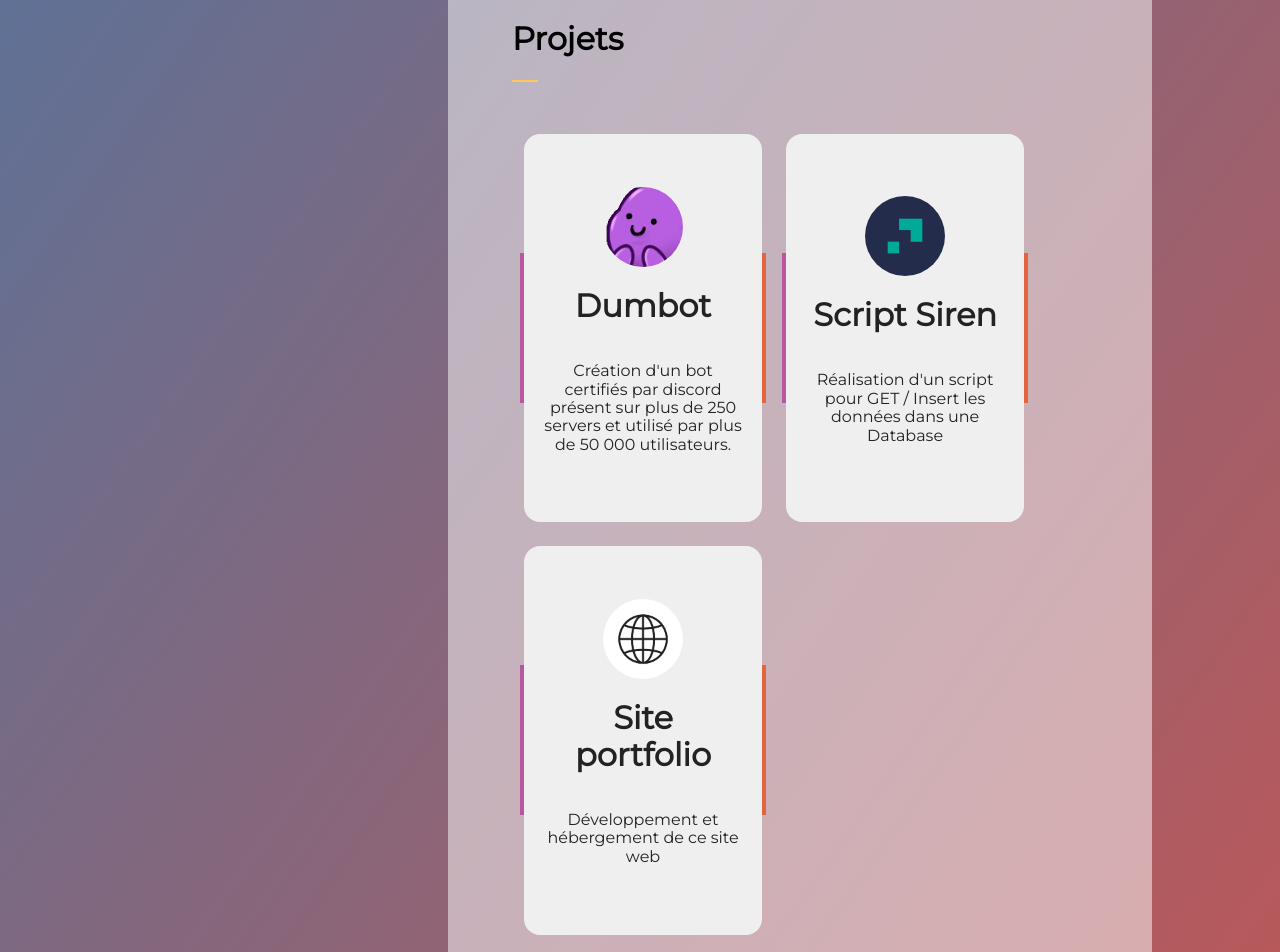
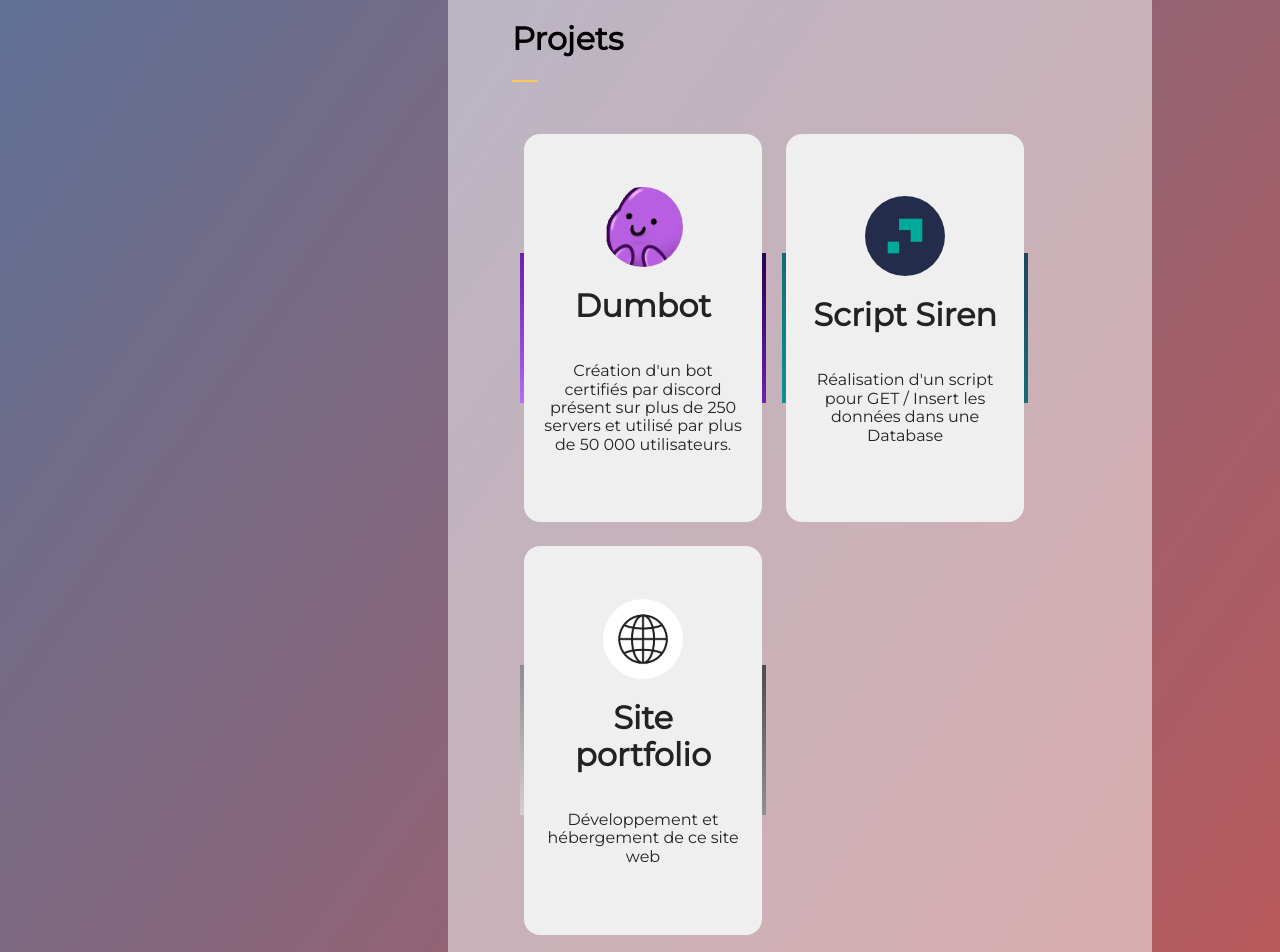
Before and after one commit to AntoninMart/website, a plain HTML site: page index.html in a window 1280 px wide. Shown: the part 2360-3312 px from the top of the page. Drawn offline with nearby package versions, Linux system fonts and the light colour scheme.

Commit message:
change bordure animation project

```diff
--- a/index.html
+++ b/index.html
@@ -95,10 +95,6 @@
                         <h4>Date de naissance : </h4>
                         <p> 16 / 10 / 2002</p>
                     </div>
-                    <div class="info">
-                        <h4>Email : </h4>
-                        <p> antonin5151@gmail.com</p>
-                    </div>
               </div>
         </div>
     </section>
@@ -142,23 +138,23 @@
             <div class="flex-container">
                 <div class="boxanim one">
                     <img src="images/3x.png" class="image-ine" alt="">
-                    <h1>Dumbot</h1>
-                    <p>
+                    <h1 class = "text_boxanim">Dumbot</h1>
+                    <p class = "text_boxanim">
                         Création d'un bot certifiés par discord
                         présent sur plus de 250 servers et utilisé par plus de 50 000 utilisateurs.
                     </p>
                 </div>
-                <div class="boxanim two">
+                <div class="boxanim2">
                     <img src="images/inetum.png" class="image-ine" alt="">
-                    <h1>Script Siren</h1>
-                    <p>
+                    <h1 class = "text_boxanim">Script Siren</h1>
+                    <p class = "text_boxanim">
                         Réalisation d'un script pour GET / Insert les données dans une Database
                     </p>
                 </div>
-                <div class="boxanim three">
+                <div class="boxanim3">
                     <img src="images/Site_logo.png" class="image-ine" alt="">
-                    <h1>Site portfolio</h1>
-                    <p>
+                    <h1 class = "text_boxanim">Site portfolio</h1>
+                    <p class = "text_boxanim">
                         Développement et hébergement de ce site web
                     </p>
                 </div>
--- a/style.css
+++ b/style.css
@@ -337,7 +337,7 @@ content:'';
 position: absolute;
 width: 150px;
 height: 170%;
-background: linear-gradient(#ff6d00,#9d4edd);
+background: linear-gradient(120deg,#2c3e50,#27ae60,#2980b9,#e74c3c,#8e44ad);
 animation: animate 4s linear infinite;
 }
 
@@ -604,7 +604,7 @@ z-index: 10;
     position: absolute;
     width: 150px;
     height: 140%;
-    background: linear-gradient(#ff6d00,#9d4edd);
+    background: linear-gradient(120deg,#10002b,#240046,#3c096c,#5a189a,#7b2cbf, #9d4edd, #c77dff, #e0aaff);
     animation: animate 4s linear infinite;
   }
 
@@ -617,6 +617,77 @@ z-index: 10;
     border-radius: 16px;
   }
 
+  .boxanim2 {
+    position : relative;
+    height: 350px;
+    width: 200px;
+    display: flex;
+    flex-direction: column;
+    margin: 1vh;
+    padding: 4%;
+    justify-content: center;
+    align-items: center;
+    /* background: #fefcfb; */
+    background-color: rgba(255, 255, 255, 0);
+    overflow: hidden;
+    border-radius: 20px;
+    text-align: center;
+  }
+
+
+  .boxanim2::before{
+    content:'';
+    position: absolute;
+    width: 150px;
+    height: 140%;
+    background: linear-gradient(120deg,#232d4b, #08ab9d);
+    animation: animate 4s linear infinite;
+  }
+
+  .boxanim2::after
+  {
+    content:'';
+    position: absolute;
+    inset: 4px;
+    background: #efefef;
+    border-radius: 16px;
+  }
+
+  .boxanim3 {
+    position : relative;
+    height: 350px;
+    width: 200px;
+    display: flex;
+    flex-direction: column;
+    margin: 1vh;
+    padding: 4%;
+    justify-content: center;
+    align-items: center;
+    /* background: #fefcfb; */
+    background-color: rgba(255, 255, 255, 0);
+    overflow: hidden;
+    border-radius: 20px;
+    text-align: center;
+  }
+
+
+  .boxanim3::before{
+    content:'';
+    position: absolute;
+    width: 150px;
+    height: 140%;
+    background: linear-gradient(120deg,#212529, #f8f9fa);
+    animation: animate 4s linear infinite;
+  }
+
+  .boxanim3::after
+  {
+    content:'';
+    position: absolute;
+    inset: 4px;
+    background: #efefef;
+    border-radius: 16px;
+  }
 
 
   @keyframes animate {
@@ -648,6 +719,13 @@ z-index: 10;
 color: #222;
 z-index: 10;
 }
+
+  .text_boxanim {
+    position: relative;
+    color: #222;
+    z-index: 10;
+  }
+
 
   wrapper{
     width: 100%;
```
Lines whose indentation alone changed are shown as unchanged.
